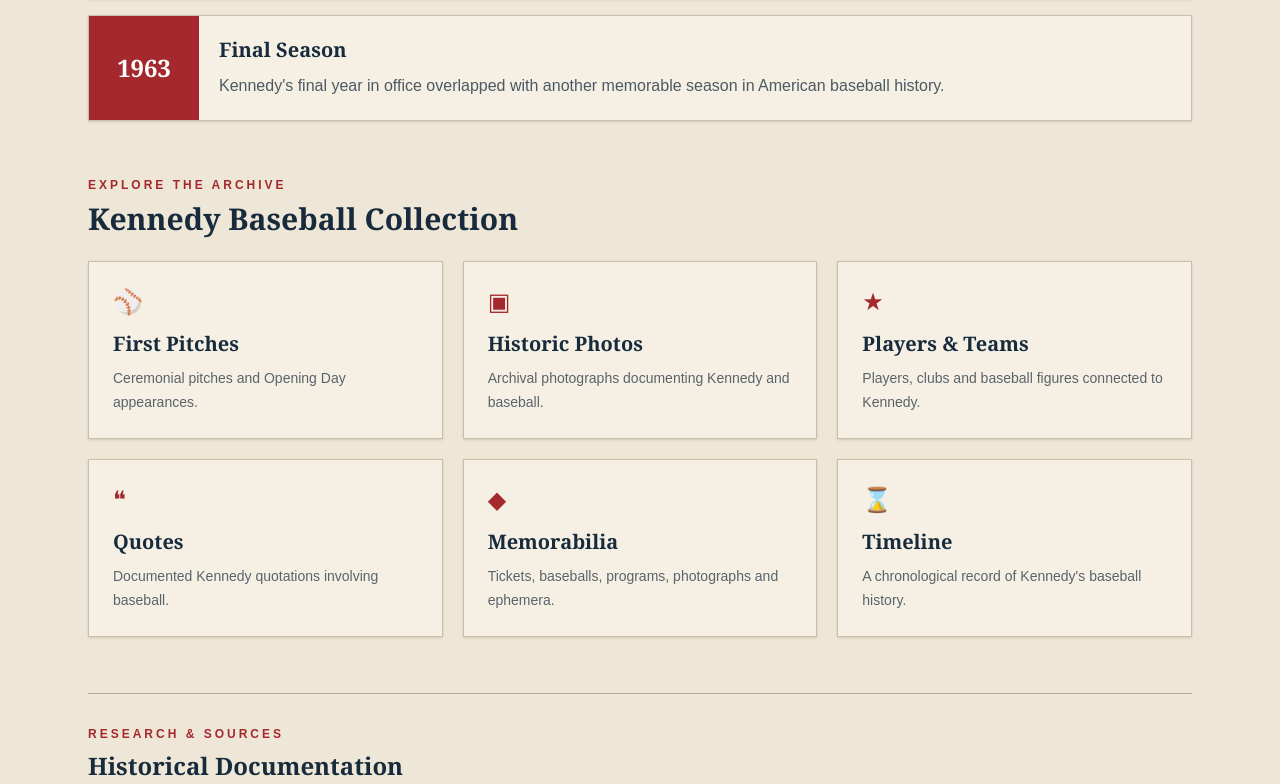
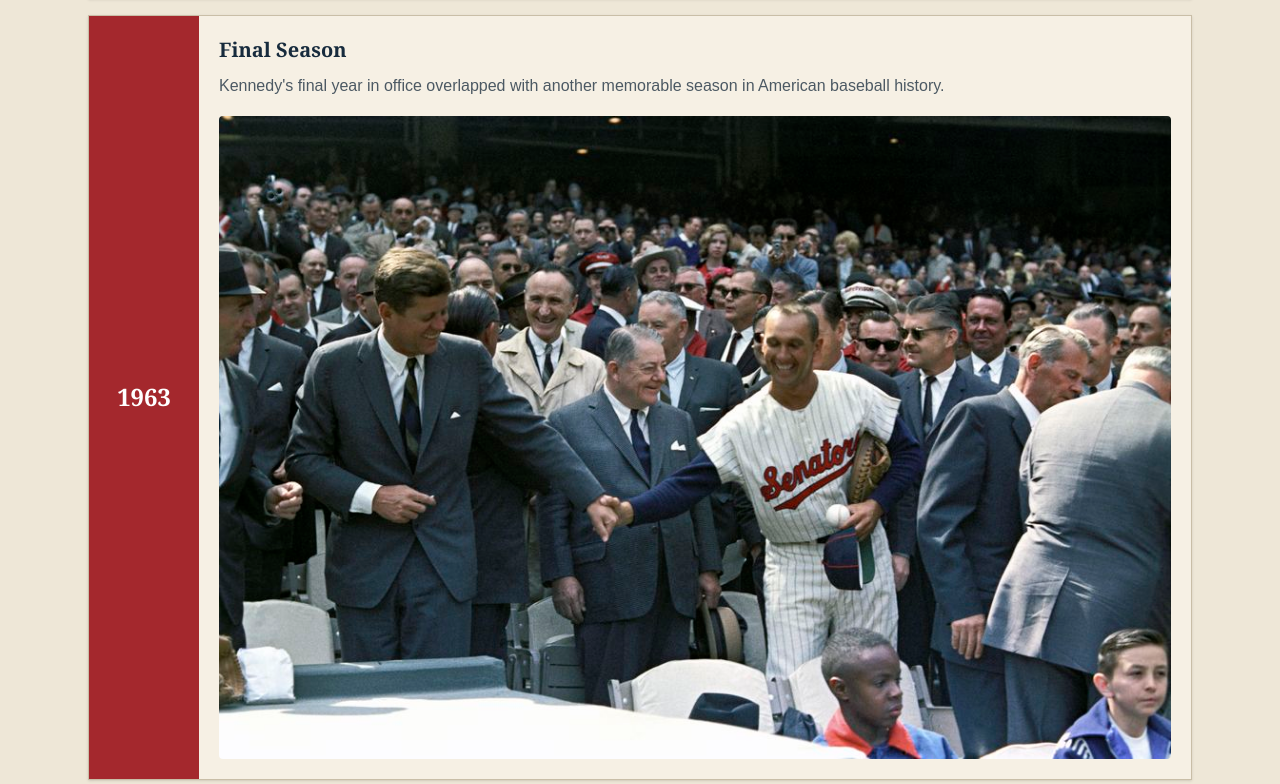
Before and after one commit to boatergent84/presidential-pastime, a Next.js app: page /presidents/john-f-kennedy in a window 1280 px wide. Shown: the part 2716-3500 px from the top of the page. Built offline with nearby package versions, Linux system fonts and the light colour scheme.

Commit message:
Add 1963 JFK Opening Day photo

```diff
--- a/src/app/presidents/john-f-kennedy/page.tsx
+++ b/src/app/presidents/john-f-kennedy/page.tsx
@@ -216,6 +216,7 @@ export default function JohnFKennedyPage() {
                 "1963",
                 "Final Season",
                 "Kennedy's final year in office overlapped with another memorable season in American baseball history.",
+                "/jfk-opening-day-1963.jpg"
               ],
             ].map(([year, title, description, image]) => (
               <article
```
Also changed, not shown: public/jfk-opening-day-1963.jpg (added).
